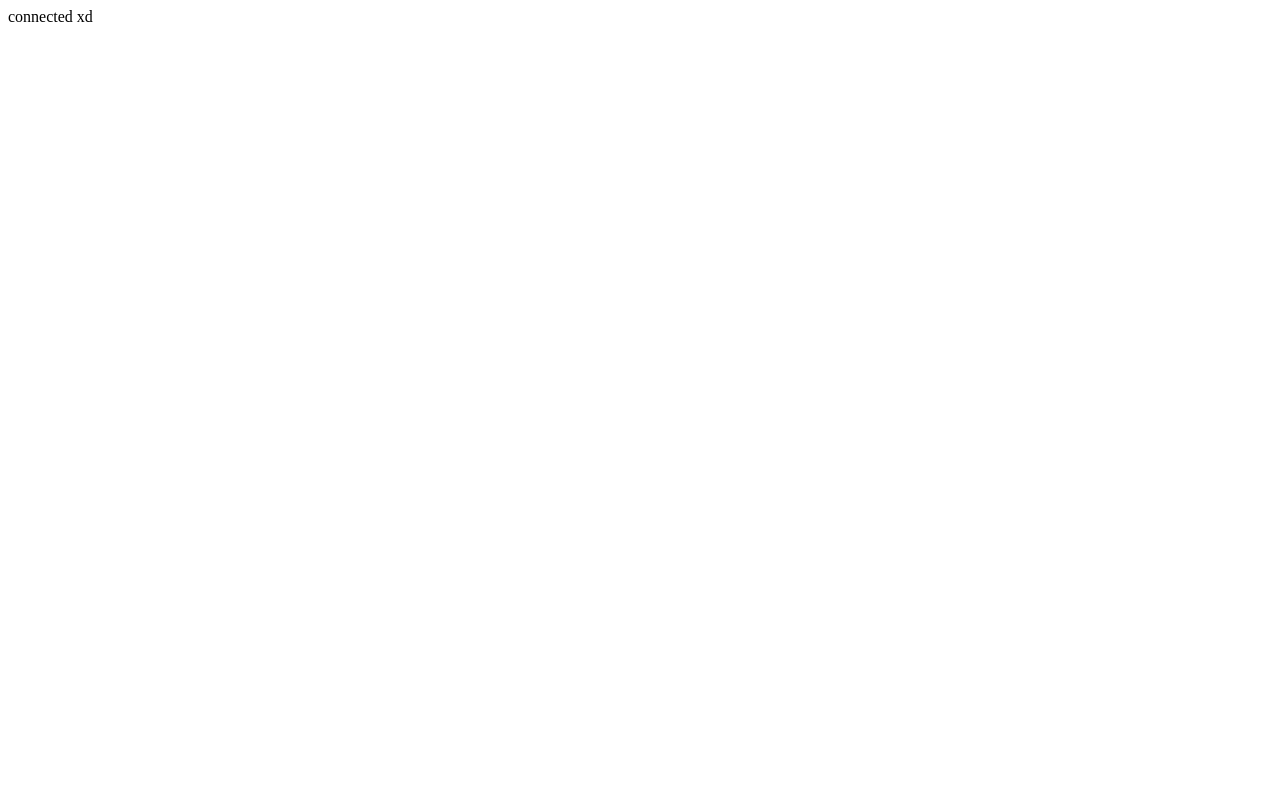
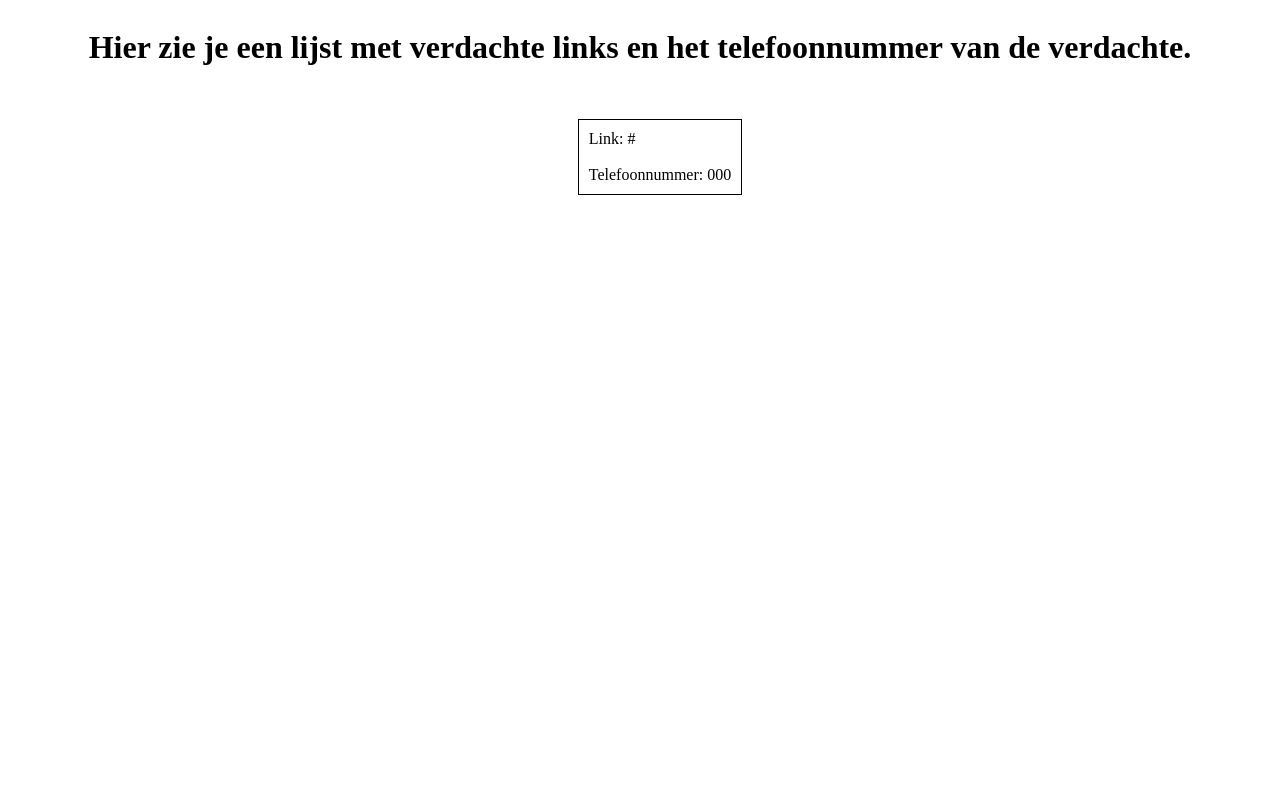
Before and after one commit to DaanVigoBroekhuizen/WhatsappLinkChecker, a PHP site: page / in a window 1280 px wide. Before the commit the page is almost empty. Run offline with PHP 8.4, Linux system fonts and the light colour scheme; tables that the repository leaves empty or names only in its code hold one stand-in row (values such as "Sample post").

Commit message:
front end deel gefixed an data word gesubmit

```diff
--- /dev/null
+++ b/site/css/index.css
@@ -0,0 +1,15 @@
+body {
+    display: flex;
+    flex-direction: column;
+    align-items: center;
+}
+
+.data {
+    border: 1px solid black;
+    padding: 10px;
+    margin: 15px;
+}
+
+ul {
+  list-style-type: none;
+}
--- a/site/db/database.php
+++ b/site/db/database.php
@@ -8,7 +8,6 @@ $db = "whatsapp";
 try {
     $conn = new PDO("mysql:host=$server;dbname=$db", "$username", "$password");
     $conn->setAttribute(PDO::ATTR_ERRMODE, PDO::ERRMODE_EXCEPTION);
-    echo "connected xd";
 } catch (PDOException $e) {
     die($e->getMessage());
 }
--- a/site/index.php
+++ b/site/index.php
@@ -1,14 +1,30 @@
 <?php require "./db/database.php" ?>
-
 <!DOCTYPE html>
 <html lang="en">
 <head>
     <meta charset="UTF-8">
     <meta http-equiv="X-UA-Compatible" content="IE=edge">
     <meta name="viewport" content="width=device-width, initial-scale=1.0">
+    <link rel="stylesheet" href="css/index.css">
     <title>Document</title>
 </head>
 <body>
+    <h1>Hier zie je een lijst met verdachte links en het telefoonnummer van de verdachte.</h1>
 
+    <?php
+        $sql = "SELECT * FROM links";
+        $query = $conn->query($sql);
+        $posts = $query->fetchAll(2);
+    ?>
+
+    <ul>
+        <?php foreach($posts as $post): ?>
+        <div class="data">
+            <li>Link: <?= $post['links'] ?></li>
+            <br>
+            <li>Telefoonnummer: <?= $post['telefoonnummer'] ?></li>
+        </div>
+        <?php endforeach ?>
+    </ul>
 </body>
 </html>
```
